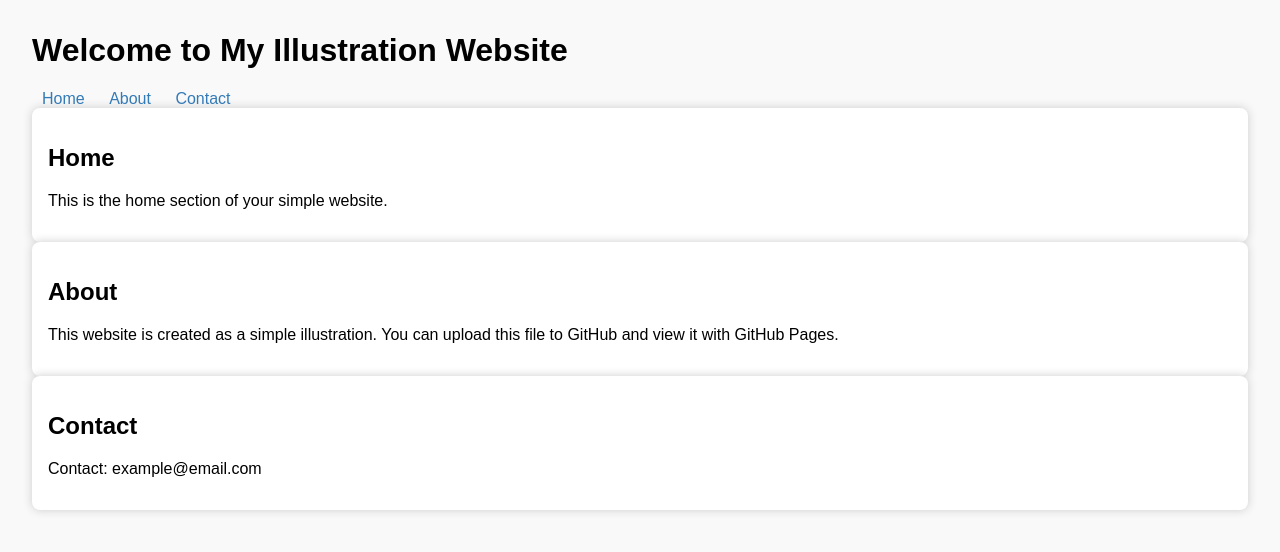
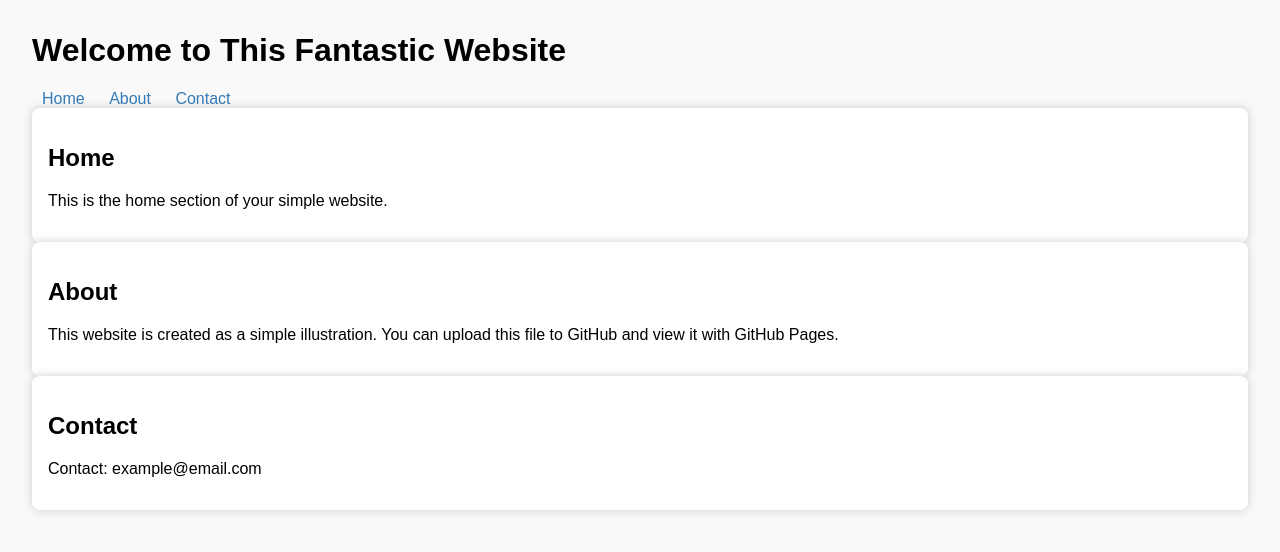
Before and after one commit to beikeqq/1st-website, a plain HTML site: page index.html in a window 1280 px wide. Drawn offline with Linux system fonts and the light colour scheme.

Commit message:
Update index.html

```diff
--- a/index.html
+++ b/index.html
@@ -2,7 +2,7 @@
 <html lang="en">
 <head>
   <meta charset="UTF-8">
-  <title>Simple Illustration Website</title>
+  <title>A Great Company</title>
   <style>
     body { font-family: Arial, sans-serif; background: #f9f9f9; margin: 2em;}
     nav a { margin: 0 10px; text-decoration: none; color: #337ab7;}
@@ -10,7 +10,7 @@
   </style>
 </head>
 <body>
-  <h1>Welcome to My Illustration Website</h1>
+  <h1>Welcome to This Fantastic Website</h1>
   <nav>
     <a href="#home">Home</a>
     <a href="#about">About</a>
@@ -29,4 +29,5 @@
     <p>Contact: example@email.com</p>
   </section>
 </body>
+
 </html>
```
